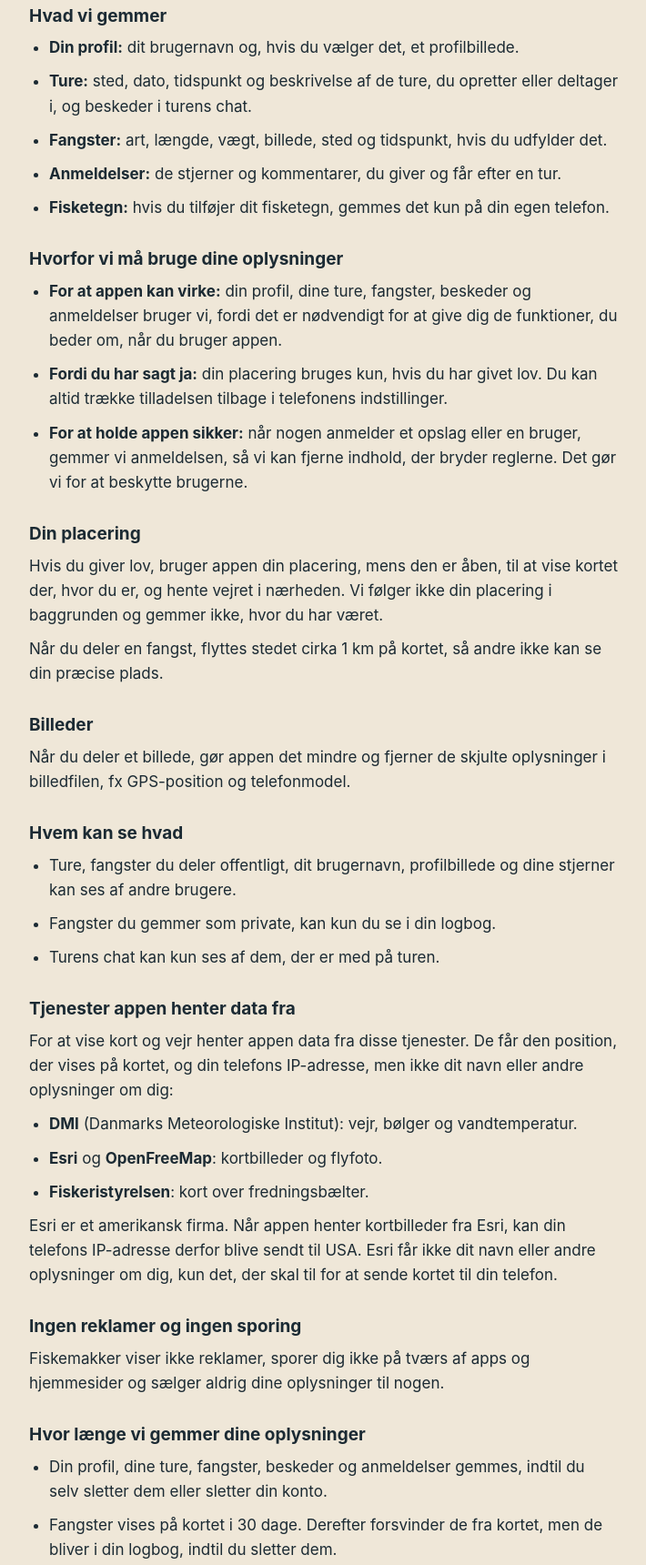
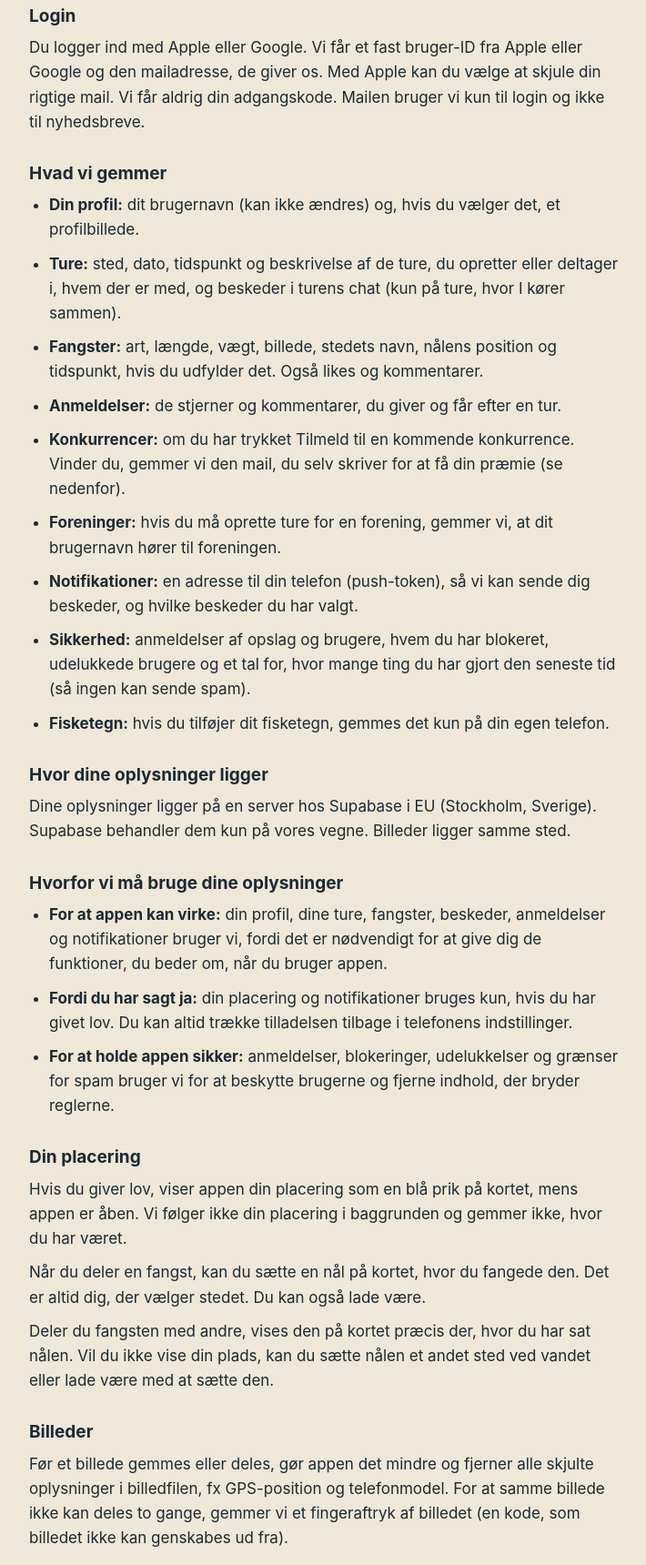
Before and after one commit to fiskemakker/fiskemakker.github.io, a plain HTML site: page privatliv.html in a window 1280 px wide. Shown: the part 370-2090 px from the top of the page at 91% size, without its empty margins (284-994 px from the left). Drawn offline with Linux system fonts and the light colour scheme.

Commit message:
Opdater hjemmeside: privatlivspolitik, hjælp og forside

```diff
--- a/privatliv.html
+++ b/privatliv.html
@@ -27,50 +27,69 @@ nav{display:flex;gap:16px;flex-wrap:wrap;margin-top:32px;font-size:15px}
 <main>
 <header><span class="logo"><svg viewBox="0 0 24 24" width="24" height="24" fill="none" stroke="currentColor" stroke-width="2" stroke-linejoin="round"><path d="M2.5 12c2.6-4 6.4-5.6 10.4-5 2.7.4 4.6 2 5.9 3.6L21.5 8v8l-2.7-2.6c-1.3 1.6-3.2 3.2-5.9 3.6-4 .6-7.8-1-10.4-5z"/><circle cx="7.2" cy="11" r=".9" fill="currentColor"/></svg></span><a href="./">Fiskemakker</a></header>
 <h1>Privatlivspolitik</h1>
-<p class="muted">Senest opdateret: 19. november 2026</p>
+<p class="muted">Senest opdateret: 24. november 2026</p>
 <p>Her kan du læse, hvilke oplysninger Fiskemakker bruger, hvorfor, og hvad du selv kan bestemme. Vi bruger kun det, der skal til for at appen virker.</p>
 
 <h2>Hvem står bag</h2>
-<p>Fiskemakker er lavet og drives af en privat udvikler i Danmark. Udviklerens navn står i App Store. Du kan altid skrive til <a href="mailto:fiskemakker@hotmail.com">fiskemakker@hotmail.com</a>.</p>
+<p>Fiskemakker er lavet og drives af Shirren Mohamed, en privat udvikler i Danmark, som er dataansvarlig. Du kan altid skrive til <a href="mailto:fiskemakker@hotmail.com">fiskemakker@hotmail.com</a>.</p>
+
+<h2>Login</h2>
+<p>Du logger ind med Apple eller Google. Vi får et fast bruger-ID fra Apple eller Google og den mailadresse, de giver os. Med Apple kan du vælge at skjule din rigtige mail. Vi får aldrig din adgangskode. Mailen bruger vi kun til login og ikke til nyhedsbreve.</p>
 
 <h2>Hvad vi gemmer</h2>
 <ul>
-<li><b>Din profil:</b> dit brugernavn og, hvis du vælger det, et profilbillede.</li>
-<li><b>Ture:</b> sted, dato, tidspunkt og beskrivelse af de ture, du opretter eller deltager i, og beskeder i turens chat.</li>
-<li><b>Fangster:</b> art, længde, vægt, billede, sted og tidspunkt, hvis du udfylder det.</li>
+<li><b>Din profil:</b> dit brugernavn (kan ikke ændres) og, hvis du vælger det, et profilbillede.</li>
+<li><b>Ture:</b> sted, dato, tidspunkt og beskrivelse af de ture, du opretter eller deltager i, hvem der er med, og beskeder i turens chat (kun på ture, hvor I kører sammen).</li>
+<li><b>Fangster:</b> art, længde, vægt, billede, stedets navn, nålens position og tidspunkt, hvis du udfylder det. Også likes og kommentarer.</li>
 <li><b>Anmeldelser:</b> de stjerner og kommentarer, du giver og får efter en tur.</li>
+<li><b>Konkurrencer:</b> om du har trykket Tilmeld til en kommende konkurrence. Vinder du, gemmer vi den mail, du selv skriver for at få din præmie (se nedenfor).</li>
+<li><b>Foreninger:</b> hvis du må oprette ture for en forening, gemmer vi, at dit brugernavn hører til foreningen.</li>
+<li><b>Notifikationer:</b> en adresse til din telefon (push-token), så vi kan sende dig beskeder, og hvilke beskeder du har valgt.</li>
+<li><b>Sikkerhed:</b> anmeldelser af opslag og brugere, hvem du har blokeret, udelukkede brugere og et tal for, hvor mange ting du har gjort den seneste tid (så ingen kan sende spam).</li>
 <li><b>Fisketegn:</b> hvis du tilføjer dit fisketegn, gemmes det kun på din egen telefon.</li>
 </ul>
 
+<h2>Hvor dine oplysninger ligger</h2>
+<p>Dine oplysninger ligger på en server hos Supabase i EU (Stockholm, Sverige). Supabase behandler dem kun på vores vegne. Billeder ligger samme sted.</p>
+
 <h2>Hvorfor vi må bruge dine oplysninger</h2>
 <ul>
-<li><b>For at appen kan virke:</b> din profil, dine ture, fangster, beskeder og anmeldelser bruger vi, fordi det er nødvendigt for at give dig de funktioner, du beder om, når du bruger appen.</li>
-<li><b>Fordi du har sagt ja:</b> din placering bruges kun, hvis du har givet lov. Du kan altid trække tilladelsen tilbage i telefonens indstillinger.</li>
-<li><b>For at holde appen sikker:</b> når nogen anmelder et opslag eller en bruger, gemmer vi anmeldelsen, så vi kan fjerne indhold, der bryder reglerne. Det gør vi for at beskytte brugerne.</li>
+<li><b>For at appen kan virke:</b> din profil, dine ture, fangster, beskeder, anmeldelser og notifikationer bruger vi, fordi det er nødvendigt for at give dig de funktioner, du beder om, når du bruger appen.</li>
+<li><b>Fordi du har sagt ja:</b> din placering og notifikationer bruges kun, hvis du har givet lov. Du kan altid trække tilladelsen tilbage i telefonens indstillinger.</li>
+<li><b>For at holde appen sikker:</b> anmeldelser, blokeringer, udelukkelser og grænser for spam bruger vi for at beskytte brugerne og fjerne indhold, der bryder reglerne.</li>
 </ul>
 
 <h2>Din placering</h2>
-<p>Hvis du giver lov, bruger appen din placering, mens den er åben, til at vise kortet der, hvor du er, og hente vejret i nærheden. Vi følger ikke din placering i baggrunden og gemmer ikke, hvor du har været.</p>
-<p>Når du deler en fangst, flyttes stedet cirka 1 km på kortet, så andre ikke kan se din præcise plads.</p>
+<p>Hvis du giver lov, viser appen din placering som en blå prik på kortet, mens appen er åben. Vi følger ikke din placering i baggrunden og gemmer ikke, hvor du har været.</p>
+<p>Når du deler en fangst, kan du sætte en nål på kortet, hvor du fangede den. Det er altid dig, der vælger stedet. Du kan også lade være.</p>
+<p>Deler du fangsten med andre, vises den på kortet præcis der, hvor du har sat nålen. Vil du ikke vise din plads, kan du sætte nålen et andet sted ved vandet eller lade være med at sætte den.</p>
 
 <h2>Billeder</h2>
-<p>Når du deler et billede, gør appen det mindre og fjerner de skjulte oplysninger i billedfilen, fx GPS-position og telefonmodel.</p>
+<p>Før et billede gemmes eller deles, gør appen det mindre og fjerner alle skjulte oplysninger i billedfilen, fx GPS-position og telefonmodel. For at samme billede ikke kan deles to gange, gemmer vi et fingeraftryk af billedet (en kode, som billedet ikke kan genskabes ud fra).</p>
 
 <h2>Hvem kan se hvad</h2>
 <ul>
-<li>Ture, fangster du deler offentligt, dit brugernavn, profilbillede og dine stjerner kan ses af andre brugere.</li>
-<li>Fangster du gemmer som private, kan kun du se i din logbog.</li>
+<li>Ture, fangster du deler, dit brugernavn, profilbillede, likes, kommentarer og dine stjerner kan ses af andre brugere.</li>
+<li>Fangster, du gemmer som private, kan kun du se i din logbog.</li>
 <li>Turens chat kan kun ses af dem, der er med på turen.</li>
+<li>Ejeren af Fiskemakker kan se indhold, når det er nødvendigt for at moderere, fx når noget er anmeldt.</li>
 </ul>
 
-<h2>Tjenester appen henter data fra</h2>
+<h2>Konkurrencer</h2>
+<p>Konkurrencerne arrangeres af Fiskemakker. Apple er ikke sponsor. Vinder du, skriver du selv din mail for at få præmien. Mailen kan kun du og ejeren af Fiskemakker se. Den slettes, når præmien er udbetalt, eller hvis vinderen bliver diskvalificeret. En sponsor får aldrig deltagernes oplysninger.</p>
+
+<h2>Tjenester appen bruger</h2>
 <p>For at vise kort og vejr henter appen data fra disse tjenester. De får den position, der vises på kortet, og din telefons IP-adresse, men ikke dit navn eller andre oplysninger om dig:</p>
 <ul>
 <li><b>DMI</b> (Danmarks Meteorologiske Institut): vejr, bølger og vandtemperatur.</li>
-<li><b>Esri</b> og <b>OpenFreeMap</b>: kortbilleder og flyfoto.</li>
-<li><b>Fiskeristyrelsen</b>: kort over fredningsbælter.</li>
+<li><b>Esri</b> og <b>OpenFreeMap</b>: kortbilleder og satellitbilleder.</li>
+<li><b>Landbrugs- og Fiskeristyrelsen</b>: kort over fredningsbælter.</li>
 </ul>
-<p>Esri er et amerikansk firma. Når appen henter kortbilleder fra Esri, kan din telefons IP-adresse derfor blive sendt til USA. Esri får ikke dit navn eller andre oplysninger om dig, kun det, der skal til for at sende kortet til din telefon.</p>
+<p>Notifikationer sendes gennem <b>Expo</b> og <b>Apple</b>, som kun får beskeden og din telefons push-token. Login sker gennem <b>Apple</b> eller <b>Google</b>.</p>
+<p>Esri og Expo er amerikanske firmaer. Derfor kan din telefons IP-adresse eller push-token blive sendt til USA. De får ikke dit navn eller andre oplysninger om dig, kun det, der skal til for at levere kortet eller beskeden.</p>
+
+<h2>Notifikationer</h2>
+<p>Appen kan sende dig beskeder om ture, chat, kommentarer, konkurrencer og om, at dit fisketegn snart udløber. Under Profil → Notifikationer vælger du selv, hvilke beskeder du vil have. Aflysninger af ture sendes altid. Du kan slå alle beskeder fra i telefonens indstillinger.</p>
 
 <h2>Ingen reklamer og ingen sporing</h2>
 <p>Fiskemakker viser ikke reklamer, sporer dig ikke på tværs af apps og hjemmesider og sælger aldrig dine oplysninger til nogen.</p>
@@ -79,12 +98,13 @@ nav{display:flex;gap:16px;flex-wrap:wrap;margin-top:32px;font-size:15px}
 <ul>
 <li>Din profil, dine ture, fangster, beskeder og anmeldelser gemmes, indtil du selv sletter dem eller sletter din konto.</li>
 <li>Fangster vises på kortet i 30 dage. Derefter forsvinder de fra kortet, men de bliver i din logbog, indtil du sletter dem.</li>
+<li>Vinderens mail gemmes kun, indtil præmien er udbetalt.</li>
 <li>Anmeldelser af opslag og brugere gemmes kun, så længe vi skal bruge dem til at behandle sagen.</li>
 <li>Dit fisketegn ligger kun på din egen telefon, indtil du fjerner det.</li>
 </ul>
 
 <h2>Sletning</h2>
-<p>Du kan selv slette dine ture, fangster og kommentarer. Under Profil → Slet konto kan du slette din konto. Så slettes din profil, dine ture, fangster og kommentarer for altid.</p>
+<p>Du kan selv slette dine ture, fangster og kommentarer. Under Profil → Slet konto kan du slette din konto. Så slettes din profil, dine ture, fangster, beskeder og kommentarer for altid.</p>
 
 <h2>Dine rettigheder</h2>
 <p>Du har ret til at:</p>
```
Also changed, not shown: index.html (+2 -0 lines), support.html (+22 -4 lines).
